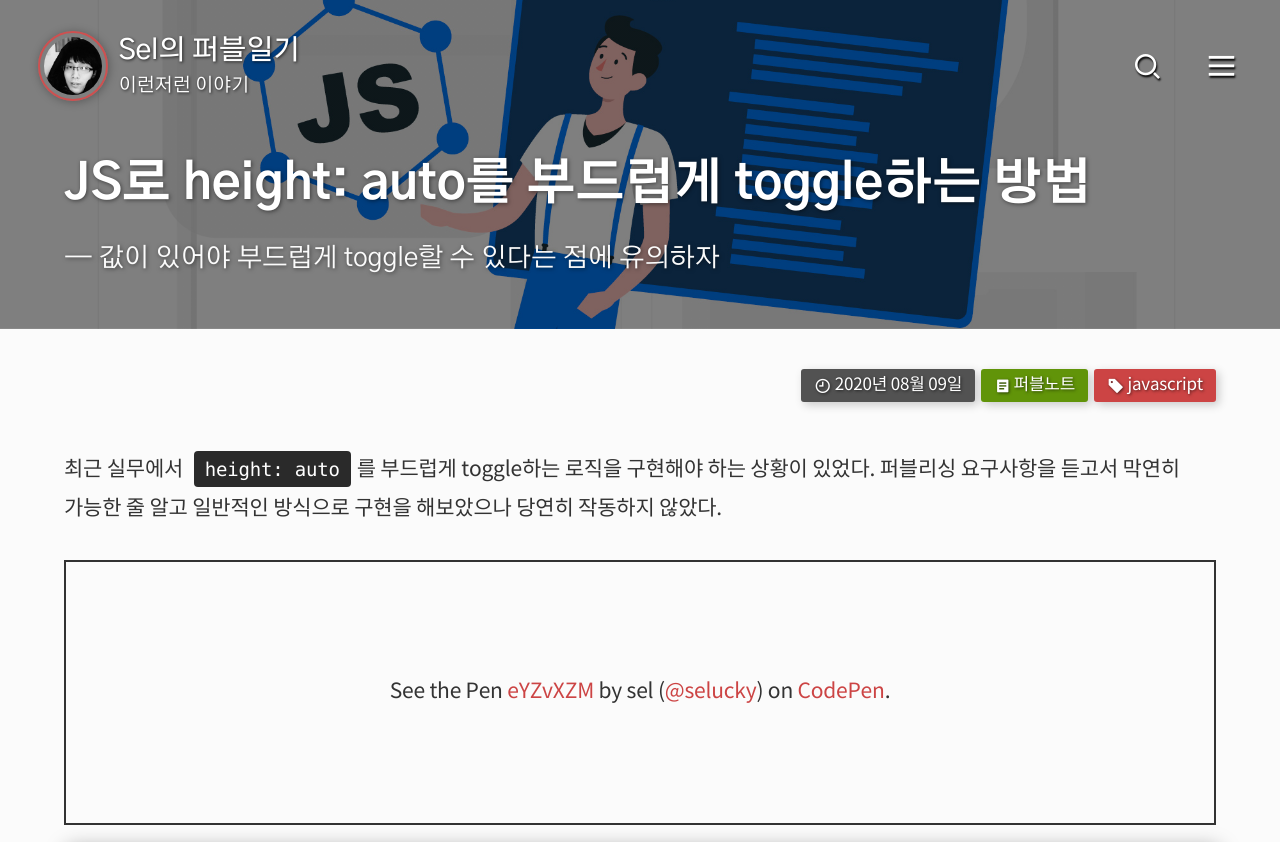
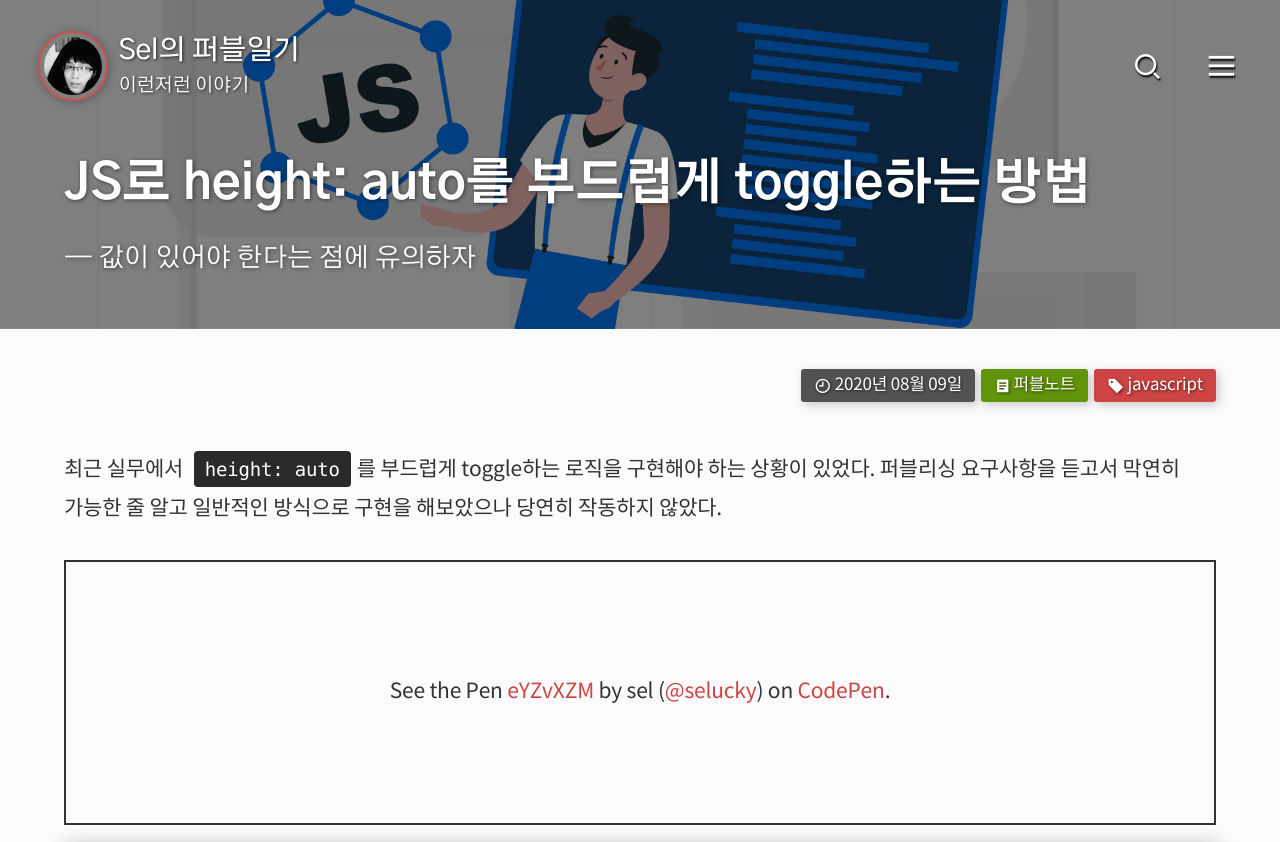
Before and after one commit to selosele/selosele.github.io, a Jekyll site: the page built from _posts/2020-08-26-js-toggle-height-auto.md, in a window 1280 px wide and 900 px high, cut to the strip 0-842 px from the top of the window. Built offline with Jekyll 4.4.1, drawn with Linux system fonts in a browser that asks for light colours; cached includes are drawn as plain includes; comment, search, counter and statistics services are not loaded.

Commit message:
포스트 수정

```diff
--- a/_posts/2020-08-26-js-toggle-height-auto.md
+++ b/_posts/2020-08-26-js-toggle-height-auto.md
@@ -2,7 +2,7 @@
 layout: post
 comments: true
 title: "JS로 height: auto를 부드럽게 toggle하는 방법"
-excerpt: "값이 있어야 부드럽게 toggle할 수 있다는 점에 유의하자"
+excerpt: "값이 있어야 한다는 점에 유의하자"
 header:
   overlay_image: /assets/images/thumb/js_thumb02.jpg
   overlay_filter: 0.5
```
